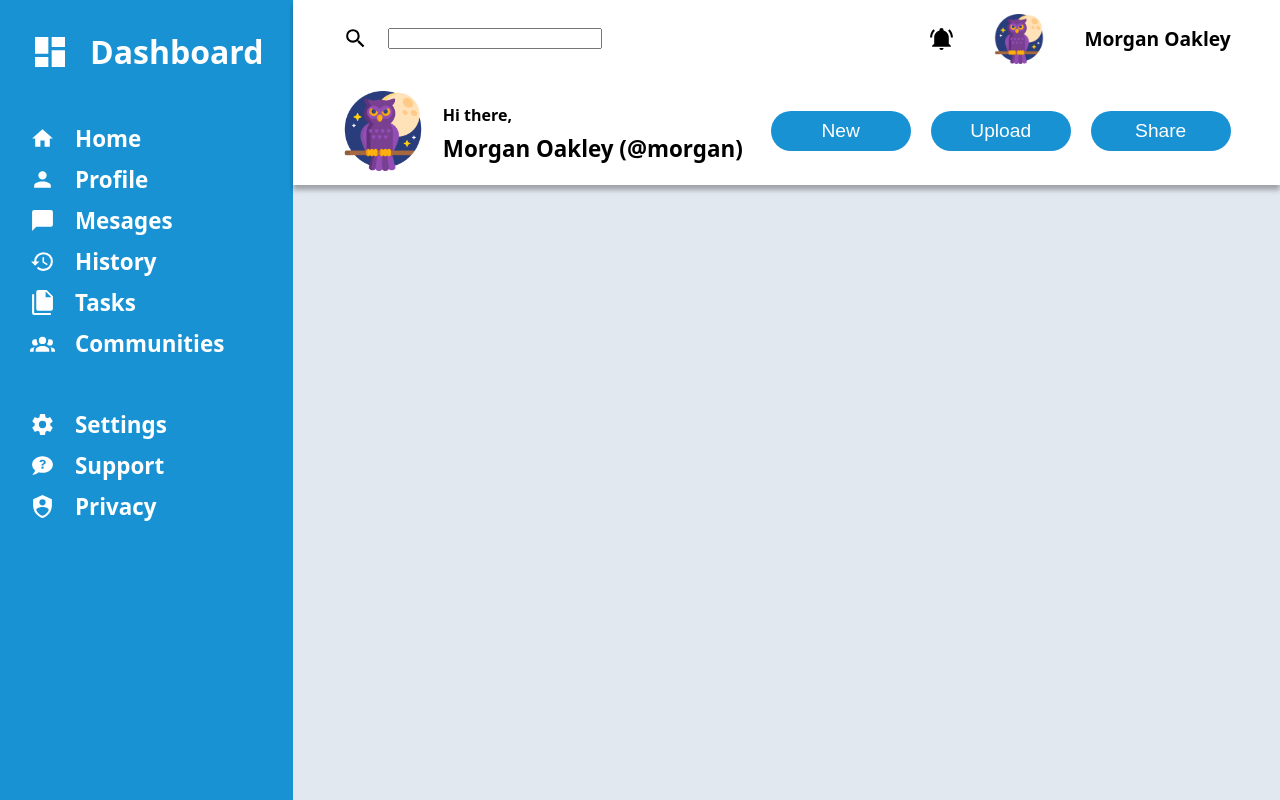
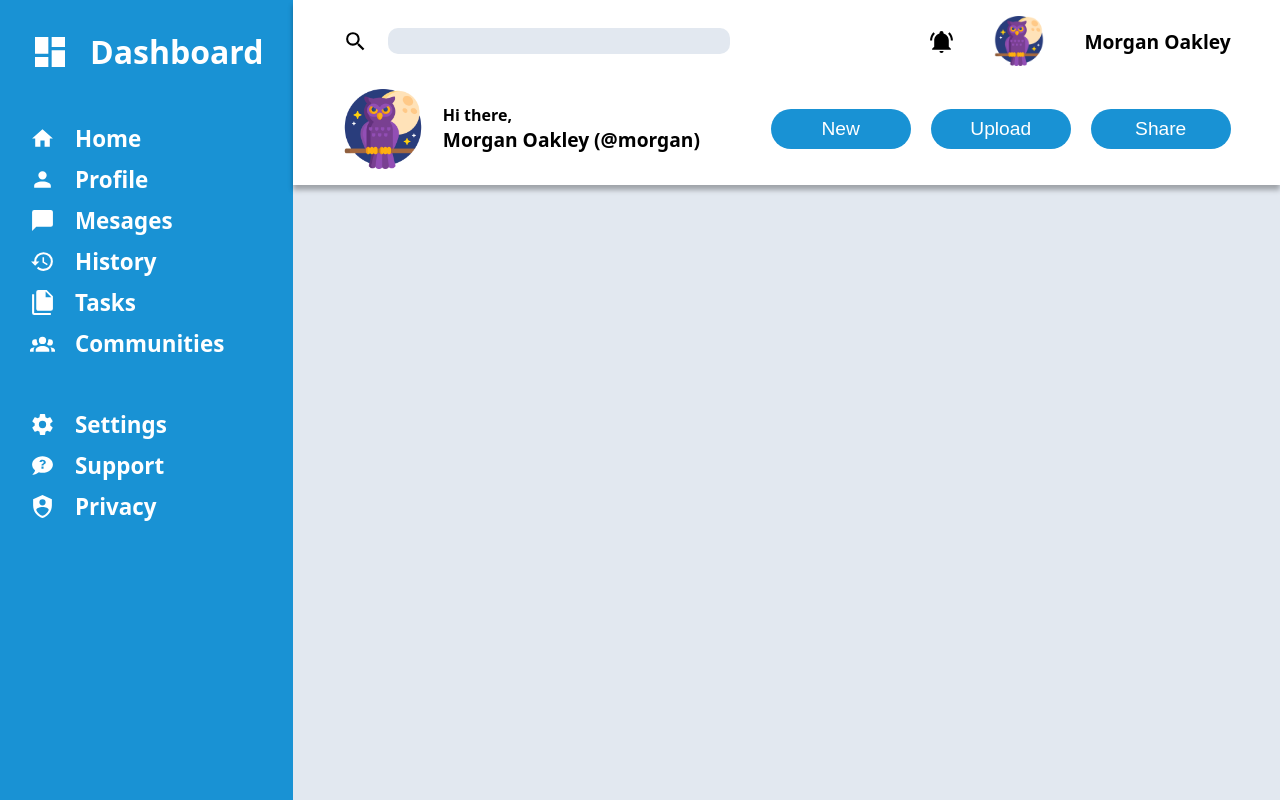
Before and after one commit to LukaTsanavaBTU/odin-admin-dashboard, a plain HTML site: page index.html in a window 1280 px wide. Drawn offline with Linux system fonts and the light colour scheme.

Commit message:
Finish seachbar and small adjustments to header

```diff
--- a/styles/styles.css
+++ b/styles/styles.css
@@ -68,13 +68,14 @@ aside {
 }
 
 header {
-    padding: 0 5%;
+    padding: 1% 5%;
     background-color: rgba(255,255,255,255);
     box-shadow: 0px 5px 5px 0px rgba(0,0,0,0.3);
     grid-row: 1 / 2;
     display: grid;
     grid-template-columns: 2fr 1fr;
     align-items: center;
+    row-gap: 10px;
 }
 
 header>div {
@@ -83,7 +84,7 @@ header>div {
 }
 
 header :nth-child(1) {
-    grid-template-columns: auto minmax(100px, 50%);
+    grid-template-columns: auto minmax(100px, 80%);
     justify-content: start;
     gap: 20px;
 }
@@ -111,8 +112,9 @@ header :nth-child(3) {
         align-self: self-end;
     }
     div:last-of-type {
-        font-size: 1.4rem;
+        font-size: 1.2rem;
         font-weight: 600;
+        align-self: self-start;
     }
 }
 
@@ -120,6 +122,19 @@ header :nth-child(4) {
     grid-template-columns: auto auto auto;
     gap: 20px;
     justify-content: end;
+}
+
+input[type="search"] {
+    background-color: rgba(226,232,240,255);
+    border: 0;
+    border-radius: 10px;
+    height: 1.6rem;
+    font-weight: 600;
+    font-family: var(--system-font);
+    padding: 5px;
+    &:focus {
+        outline: 2px solid rgba(25,146,212,255);
+    }
 }
 
 .header-icon {
```
